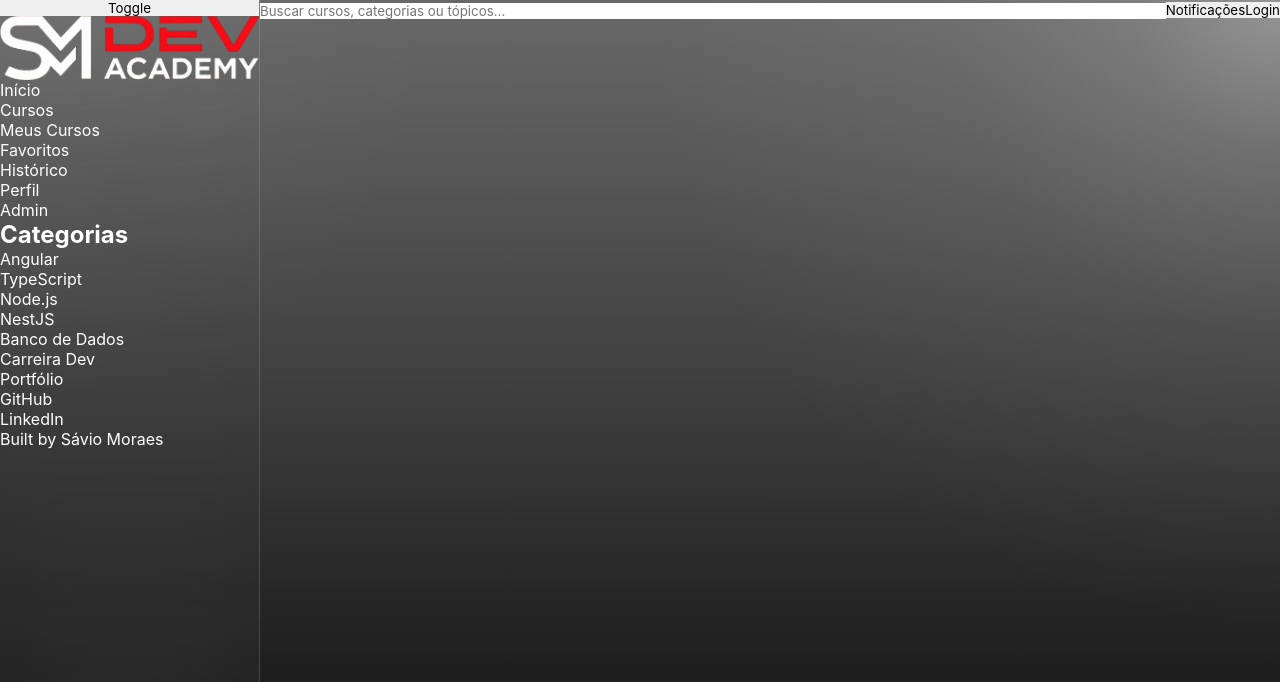
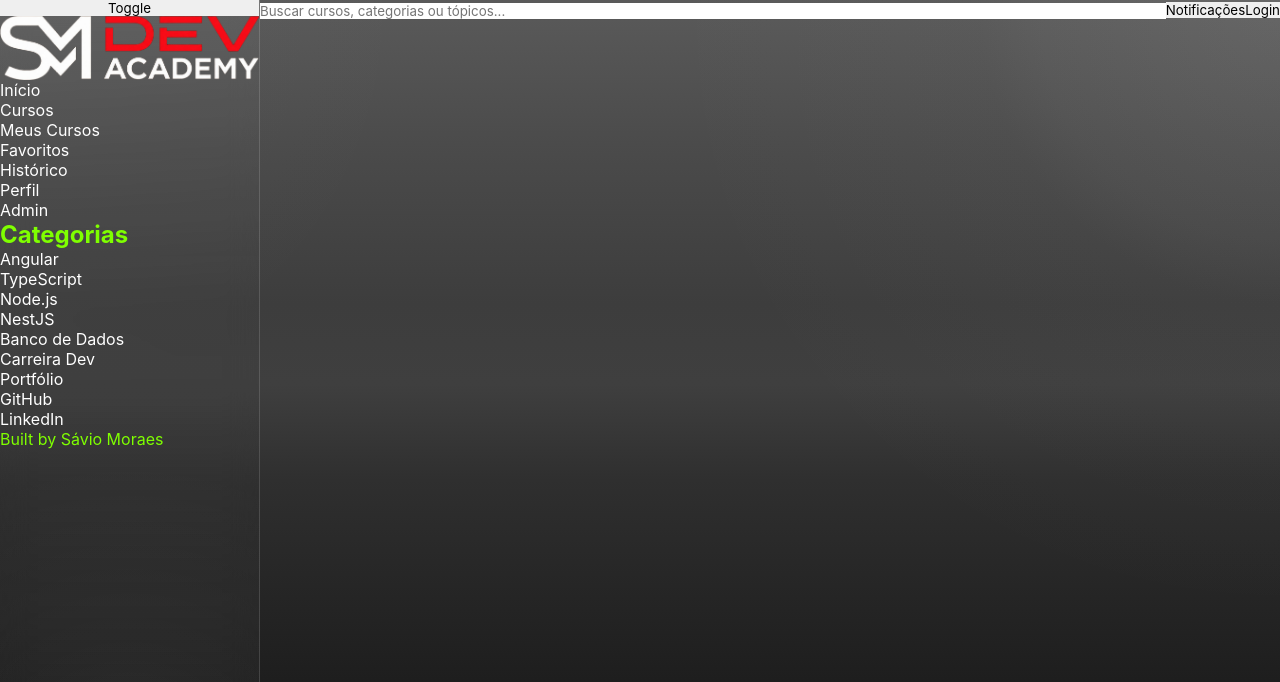
Before and after one commit to SavioMoraes/sm-dev-academy, an Angular app in the folder frontend/sm-dev-academy-web/: page / in a window 1280 px wide. Shown: the top 682 px of the page. Built offline with nearby package versions, Linux system fonts and the light colour scheme.

Commit message:
fix(styles): global background testing

```diff
--- a/frontend/sm-dev-academy-web/src/styles.scss
+++ b/frontend/sm-dev-academy-web/src/styles.scss
@@ -8,53 +8,43 @@
 html,
 body {
   width: 100%;
-  min-height: 100%;
+  min-height: 100vh;
 }
 
 body {
-  min-height: 100vh;
-
   overflow-x: hidden;
-
-  font-family:
-    Inter,
-    sans-serif;
-
+  font-family: 'Inter', sans-serif;
   color: #ffffff;
-
   background:
-
-    /* BRILHO SUPERIOR DIREITO */
     radial-gradient(
       circle at top right,
-      rgba(255, 255, 255, 0.30) 0%,
-      rgba(255, 255, 255, 0.14) 10%,
-      rgba(255, 255, 255, 0.05) 22%,
+      rgba(220, 220, 220, 0.10) 0%,
+      rgba(220, 220, 220, 0.05) 16%,
+      rgba(220, 220, 220, 0.02) 20%,
       transparent 42%
     ),
-
-    /* BRILHO SUPERIOR ESQUERDO */
     radial-gradient(
       circle at top left,
-      rgba(255, 255, 255, 0.05) 0%,
-      rgba(255, 255, 255, 0.02) 14%,
-      transparent 30%
+      rgba(210, 210, 210, 0.03) 0%,
+      transparent 28%
     ),
-
     linear-gradient(
       180deg,
-      #686868 0%,
-      #5b5b5b 16%,
-      #4d4d4d 32%,
+      #5a5a5a 0%,
+      #4b4b4b 18%,
+      #3d3d3d 38%,
       #3f3f3f 48%,
-      #303030 64%,
+      #2f2f2f 60%,
       #202020 82%,
       #141414 100%
     );
-
   background-repeat: no-repeat;
   background-size: cover;
   background-attachment: fixed;
+}
+
+h1, h2, h3, p {
+  color: chartreuse;
 }
 
 /* =========================================================
@@ -63,7 +53,6 @@ body {
 
 app-root {
   display: block;
-
   width: 100%;
   min-height: 100vh;
 }
```
